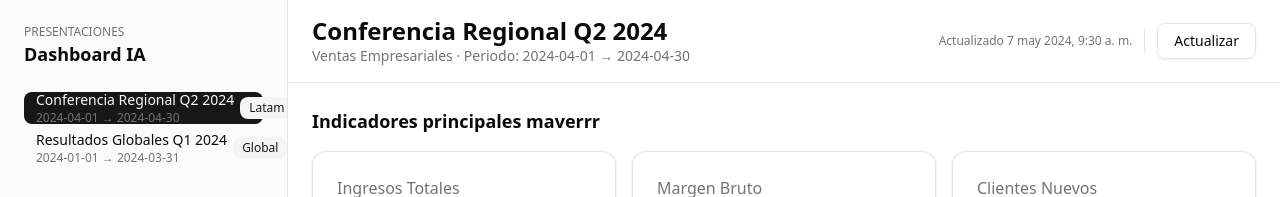
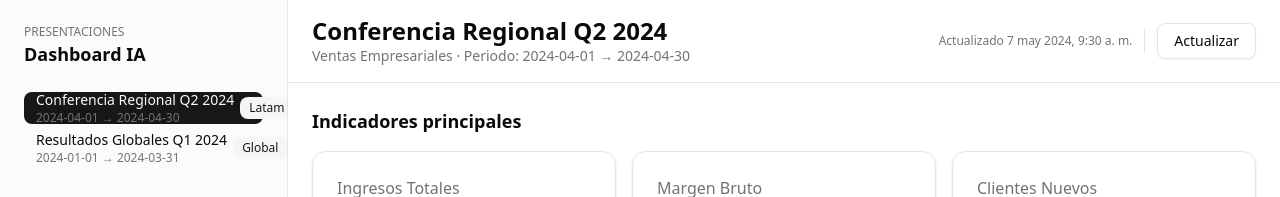
Before and after one commit to gastonfuentes/dashboard-ia, a Next.js app: page / in a window 1280 px wide. Shown: the top 197 px of the page. Built offline with nearby package versions, Linux system fonts and the light colour scheme.

Commit message:
no andaaaa

```diff
--- a/src/app/page.tsx
+++ b/src/app/page.tsx
@@ -68,9 +68,7 @@
         ) : null}
 
         <section className="flex flex-col gap-4">
-          <h3 className="text-lg font-semibold">
-            Indicadores principales maverrr
-          </h3>
+          <h3 className="text-lg font-semibold">Indicadores principales</h3>
           <MetricsGrid metrics={data?.metrics ?? []} isLoading={isLoading} />
         </section>
 
```
